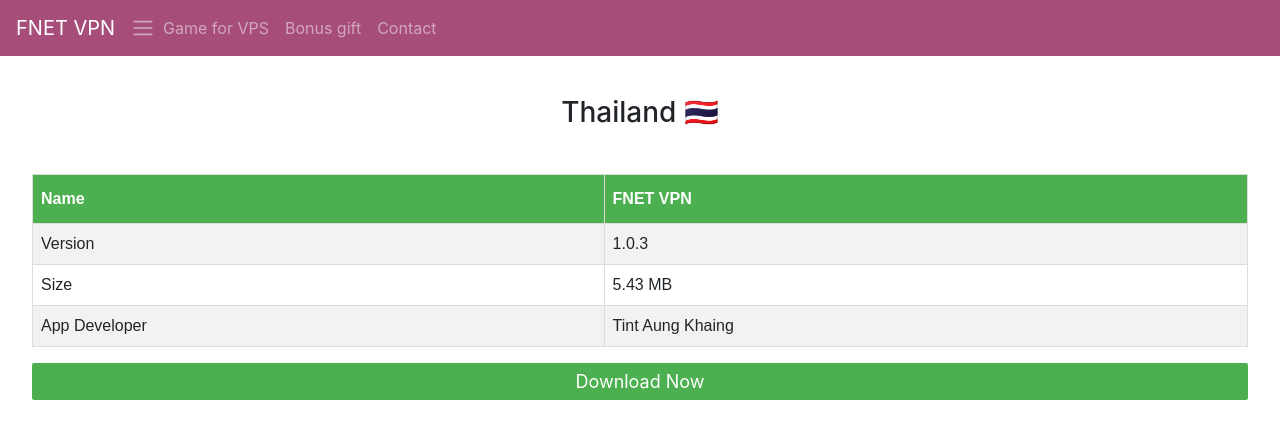
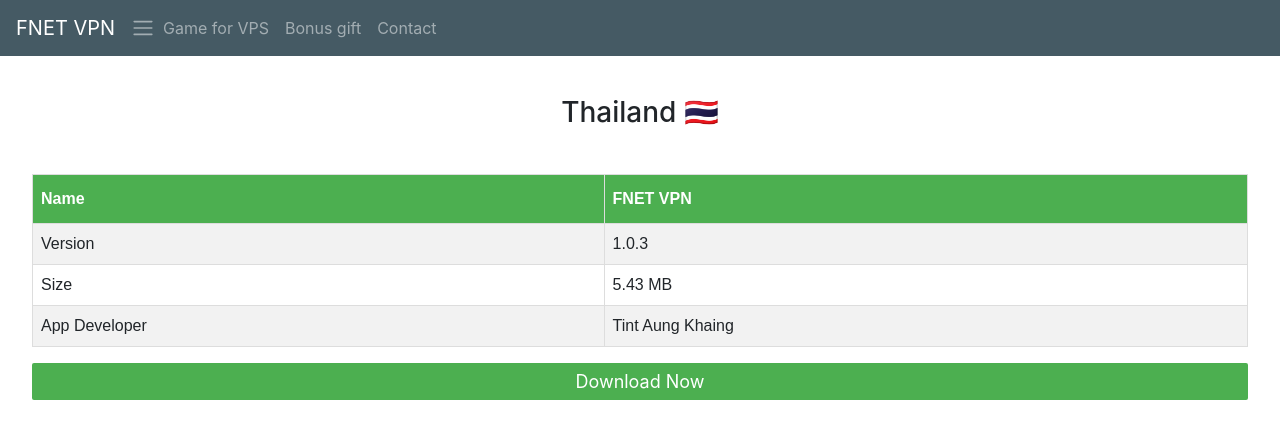
Before and after one commit to fnet-vpn/app, a plain HTML site: page index.html in a window 1280 px wide. Shown: the top 431 px of the page. Drawn offline with nearby package versions, Linux system fonts and the light colour scheme.

Commit message:
Update style2.css

```diff
--- a/css/fnet/style2.css
+++ b/css/fnet/style2.css
@@ -3,7 +3,7 @@
 
 .navbar {
   overflow: hidden;
-  background-color:#A64D79;
+  background-color:#455A64;
   position: fixed;
   top: 0;
   width: 100%;
```
